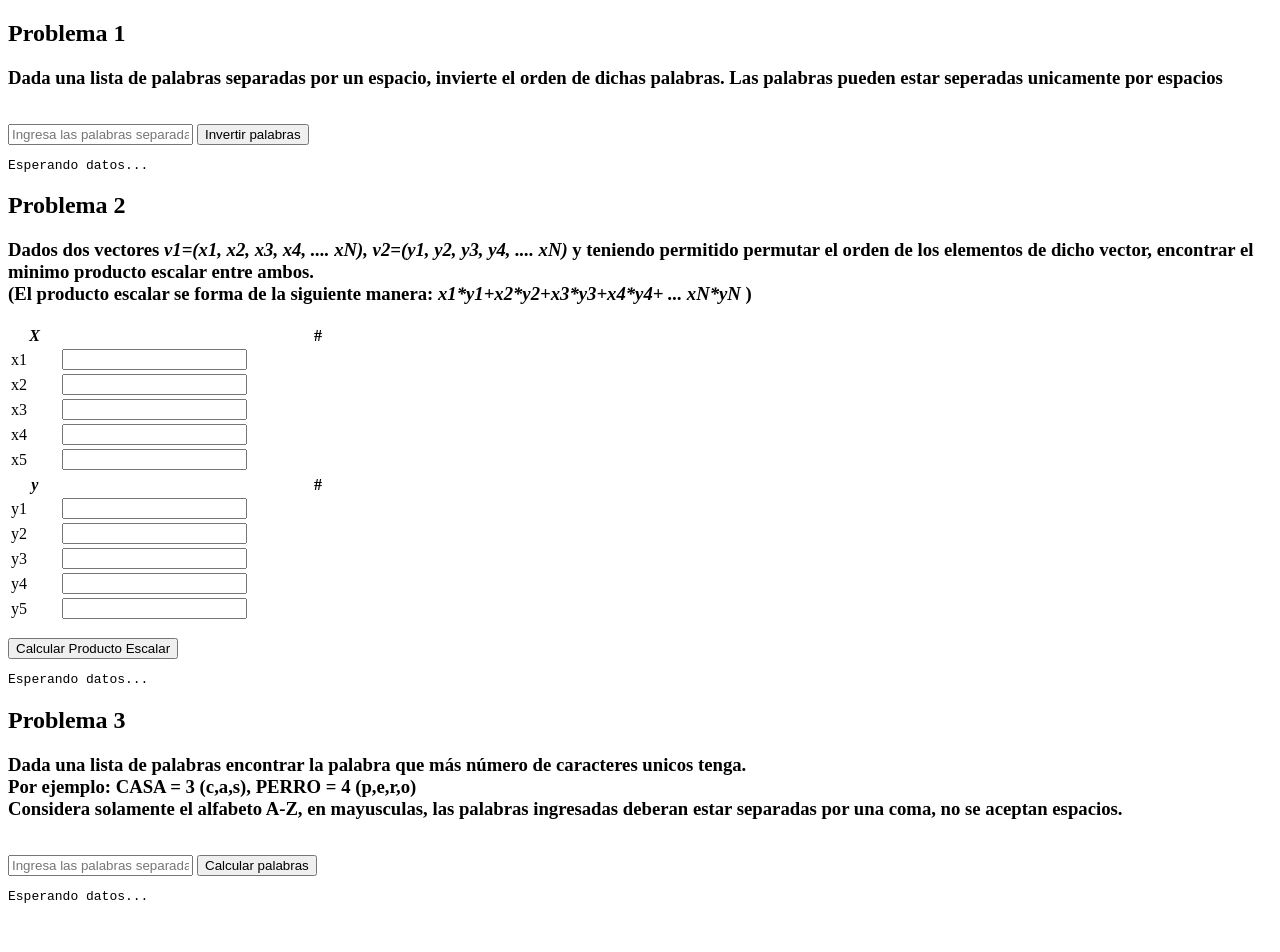
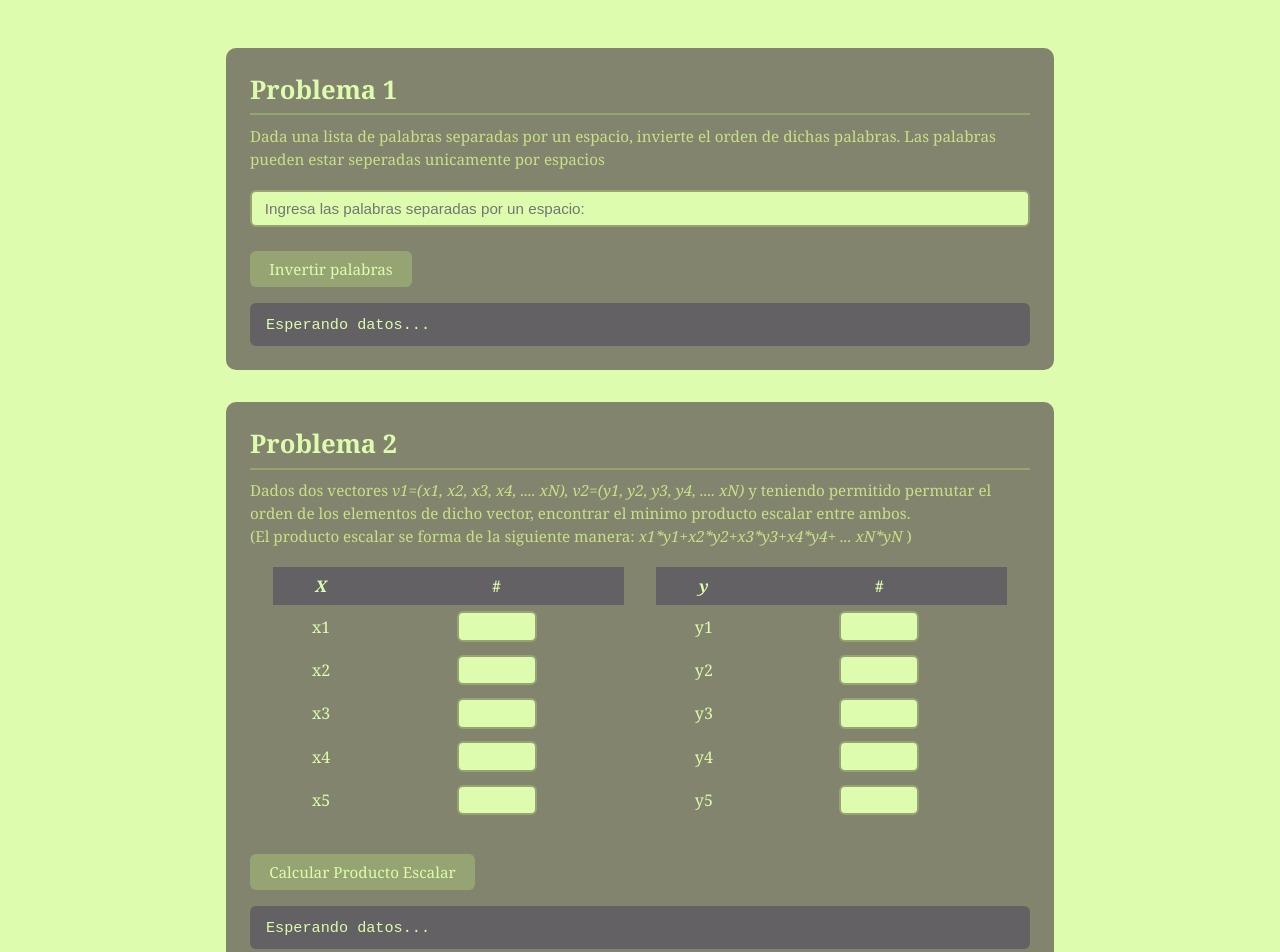
Before and after one commit to MariaJoseCastelan/4IV8_CASTELAN_MELO_MARIAJOSE, a plain HTML site: page 04Algoritmia/algoritmia.html in a window 1280 px wide. Shown: the top 952 px of the page. Before the commit the page ends 917 px from the top, so only its background shows below. Drawn offline with Linux system fonts and the light colour scheme.

Commit message:
Ejercicios Algoritmia

```diff
--- a/04Algoritmia/algoritmia.html
+++ b/04Algoritmia/algoritmia.html
@@ -4,6 +4,8 @@
     <meta charset="UTF-8">
     <meta name="viewport" content="width=device-width, initial-scale=1.0">
     <title>Ejercicios de algoritmia</title>
+    <link rel="stylesheet" href="css/algoritmia.css">
+
 </head>
 <body>
     <div class="container ">
@@ -13,7 +15,7 @@
             </h2>
             <h3> Dada una lista de palabras separadas por un espacio, invierte el orden de dichas palabras. Las palabras pueden estar seperadas unicamente por espacios</h3>
             <div class="problema-content">
-                <input type="text" class="problema-input" placeholder="Ingresa las palabras separadas por un espacio: " id="p1-input"> <button type="button" class="problema-button" style="margin-top:1rem;" onclick="">Invertir palabras</button>
+                <input type="text" class="problema-input" placeholder="Ingresa las palabras separadas por un espacio: " id="p1-input"> <button type="button" class="problema-button" style="margin-top:1rem;" onclick="problema1()">Invertir palabras</button>
                 <pre class="problema-output" id="p1-output" >Esperando datos... </pre>
 
             </div>
@@ -27,7 +29,7 @@
             (El producto escalar se forma de la siguiente manera: <em>x1*y1+x2*y2+x3*y3+x4*y4+ ... xN*yN</em> )
         </h3>
             <div class="problema-content">
-                <div class="tablas" style="width: 100%;" display: flex; justify-content: center;> <table class=""problema-table" style="width: 45%;">
+                <div class="tablas" style="width: 100%;" display: flex; justify-content: center;> <table class="problema-table" style="width: 45%;">
                     <thead>
                         <tr>
                             <th>
@@ -42,27 +44,27 @@
                     <tbody>
                         <tr>
                             <td>x1</td>
-                            <td><input type="number" class="problema-input" id="p2-x1"></td>
+                            <td><input type="number" class="problema-input" id="p2_x1"></td>
                         </tr>
                         <tr>
                             <td>x2</td>
-                            <td><input type="number" class="problema-input" id="p2-x2"></td>
+                            <td><input type="number" class="problema-input" id="p2_x2"></td>
                         </tr>
                         <tr>
                             <td>x3</td>
-                            <td><input type="number" class="problema-input" id="p2-x3"></td>
+                            <td><input type="number" class="problema-input" id="p2_x3"></td>
                         </tr>
                         <tr>
                             <td>x4</td>
-                            <td><input type="number" class="problema-input" id="p2-x4"></td>
+                            <td><input type="number" class="problema-input" id="p2_x4"></td>
                         </tr>
                         <tr>
                             <td>x5</td>
-                            <td><input type="number" class="problema-input" id="p2-x5"></td>
+                            <td><input type="number" class="problema-input" id="p2_x5"></td>
                         </tr>
                     </tbody>
                 </table>
-                <table class=""problema-table" style="width: 45%;">
+                <table class="problema-table" style="width: 45%;">
                     <thead>
                         <tr>
                             <th>
@@ -77,29 +79,29 @@
                     <tbody>
                         <tr>
                             <td>y1</td>
-                            <td><input type="number" class="problema-input" id="p2-y1"></td>
+                            <td><input type="number" class="problema-input" id="p2_y1"></td>
                         </tr>
                         <tr>
                             <td>y2</td>
-                            <td><input type="number" class="problema-input" id="p2-y2"></td>
+                            <td><input type="number" class="problema-input" id="p2_y2"></td>
                         </tr>
                         <tr>
                             <td>y3</td>
-                            <td><input type="number" class="problema-input" id="p2-y3"></td>
+                            <td><input type="number" class="problema-input" id="p2_y3"></td>
                         </tr>
                         <tr>
                             <td>y4</td>
-                            <td><input type="number" class="problema-input" id="p2-y4"></td>
+                            <td><input type="number" class="problema-input" id="p2_y4"></td>
                         </tr>
                         <tr>
                             <td>y5</td>
-                            <td><input type="number" class="problema-input" id="p2-y5"></td>
+                            <td><input type="number" class="problema-input" id="p2_y5"></td>
                         </tr>
                     </tbody>
                 </table>
             </div>
                  <button type="button" class="problema-button" style="margin-top:1rem;" onclick="problema2()">Calcular Producto Escalar</button>
-                <pre class="problema-output" id="p2-output" >Esperando datos... </pre>
+                <pre class="problema-output" id="p2_output" >Esperando datos... </pre>
 
             </div>
         </div>
@@ -114,7 +116,7 @@
                 Considera solamente el alfabeto A-Z, en mayusculas, las palabras ingresadas deberan estar separadas por una coma, no se aceptan espacios.
             </h3>
             <div class="problema-content">
-                <input type="text" class="problema-input" placeholder="Ingresa las palabras separadas por una coma: " id="p3-input"> <button type="button" class="problema-button" style="margin-top:1rem;" onclick="">Calcular palabras</button>
+                <input type="text" class="problema-input" placeholder="Ingresa las palabras separadas por una coma: " id="p3-input"> <button type="button" class="problema-button" style="margin-top:1rem;" onclick="problema3()">Calcular palabras</button>
                 <pre class="problema-output" id="p3-output" >Esperando datos... </pre>
 
             </div>
--- /dev/null
+++ b/04Algoritmia/css/algoritmia.css
@@ -0,0 +1,131 @@
+* {
+    box-sizing: border-box;
+    margin: 0;
+    padding: 0;
+}
+
+body {
+    background-color: #DDFCAD;
+    font-family: Georgia, serif;
+    color: #646165;
+}
+
+.container {
+    max-width: 860px;
+    margin: 2rem auto;
+    padding: 1rem;
+}
+
+/* Cada tarjeta de problema */
+.problema-container {
+    background-color: #82846D;
+    border-radius: 10px;
+    padding: 1.5rem;
+    margin-bottom: 2rem;
+}
+
+/* Título "Problema 1", "Problema 2"... */
+.problema-titulo {
+    color: #DDFCAD;
+    font-size: 1.6rem;
+    margin-bottom: 0.6rem;
+    border-bottom: 2px solid #95A472;
+    padding-bottom: 0.4rem;
+}
+
+/* Descripción del problema */
+.problema-container h3 {
+    color: #C8E087;
+    font-size: 0.95rem;
+    font-weight: normal;
+    line-height: 1.5;
+    margin-bottom: 1.2rem;
+}
+
+/* Área de contenido (inputs, botón, output) */
+.problema-content {
+    display: flex;
+    flex-direction: column;
+    gap: 0.5rem;
+}
+
+/* Inputs de texto */
+.problema-input {
+    padding: 0.5rem 0.8rem;
+    border: 2px solid #95A472;
+    border-radius: 6px;
+    background-color: #DDFCAD;
+    color: #646165;
+    font-size: 0.95rem;
+    width: 100%;
+}
+
+.problema-input:focus {
+    outline: none;
+    border-color: #C8E087;
+}
+
+/* Botones */
+.problema-button {
+    padding: 0.5rem 1.2rem;
+    background-color: #95A472;
+    color: #DDFCAD;
+    border: none;
+    border-radius: 6px;
+    cursor: pointer;
+    font-size: 0.95rem;
+    font-family: Georgia, serif;
+    width: fit-content;
+}
+
+.problema-button:hover {
+    background-color: #646165;
+}
+
+/* Caja de resultado */
+.problema-output {
+    background-color: #646165;
+    color: #DDFCAD;
+    padding: 0.8rem 1rem;
+    border-radius: 6px;
+    margin-top: 0.5rem;
+    white-space: pre-wrap;
+    word-wrap: break-word;
+    font-size: 0.95rem;
+    min-height: 2.5rem;
+}
+
+/* Tablas del problema 2 */
+.tablas {
+    display: flex;
+    justify-content: center;
+    gap: 2rem;
+    margin-bottom: 0.5rem;
+    flex-wrap: wrap;
+}
+
+table {
+    border-collapse: collapse;
+    width: 45%;
+    min-width: 140px;
+}
+
+thead th {
+    background-color: #646165;
+    color: #DDFCAD;
+    padding: 0.5rem;
+    text-align: center;
+}
+
+tbody td {
+    color: #DDFCAD;
+    padding: 0.4rem 0.6rem;
+    text-align: center;
+}
+
+
+tbody .problema-input {
+    width: 80px;
+    text-align: center;
+    padding: 0.3rem;
+}
--- a/04Algoritmia/js/algoritmia.js
+++ b/04Algoritmia/js/algoritmia.js
@@ -1,4 +1,24 @@
 function problema1(){
+    var input  = document.querySelector("#p1-input").value;
+    var output = document.querySelector("#p1-output");
+
+
+    if (input.trim() === "") {
+        output.textContent = "El campo está vacío. Ingresa al menos una palabra.";
+        return;
+    }
+
+    var regex = /^[a-zA-ZáéíóúÁÉÍÓÚüÜñÑ]{2,}(\s+[a-zA-ZáéíóúÁÉÍÓÚüÜñÑ]{2,})*$/;
+    if (!regex.test(input.trim())) {
+        output.textContent = "Solo se permiten letras (mínimo 2 por palabra), separadas por espacios.No se aceptan números, comas ni caracteres especiales. Ejemplo: hola mundo bonito";
+        return;
+    }
+
+    var palabras = input.trim().split(/\s+/);
+
+    var invertidas = palabras.reverse();
+
+    output.textContent = "Resultado: " + invertidas.join(" ");
 
 }
 
@@ -40,4 +60,45 @@ function problema2(){
 
 function problema3(){
 
+     var input  = document.querySelector("#p3-input").value;
+    var output = document.querySelector("#p3-output");
+
+
+    if (input.trim() === "") {
+        output.textContent = "El campo está vacío. Ingresa al menos una palabra.";
+        return;
+    }
+
+
+    var regex = /^[A-Z]{2,}(,[A-Z]{2,})*$/;
+    if (!regex.test(input)) {
+        output.textContent = "Solo se aceptan letras A-Z en mayúsculas (mínimo 2 por palabra), separadas por comas, sin espacios ni números.Ejemplo: CASA,PERRO,SOL";
+        return;
+    }
+
+    var palabras = input.split(",");
+
+    var maxUnicos   = 0;
+    var palabraGanadora = "";
+
+    for (var i = 0; i < palabras.length; i++) {
+        var palabra = palabras[i];
+        var letrasUnicas = [];
+
+        for (var j = 0; j < palabra.length; j++) {
+            var letra = palabra[j];
+            if (letrasUnicas.indexOf(letra) === -1) {
+                letrasUnicas.push(letra);
+            }
+        }
+
+        if (letrasUnicas.length > maxUnicos) {
+            maxUnicos       = letrasUnicas.length;
+            palabraGanadora = palabra;
+        }
+    }
+
+    output.textContent =
+        'La palabra con más caracteres únicos es: "' + palabraGanadora + '" ' +
+        "Cantidad de caracteres únicos: " + maxUnicos;
 }
```
